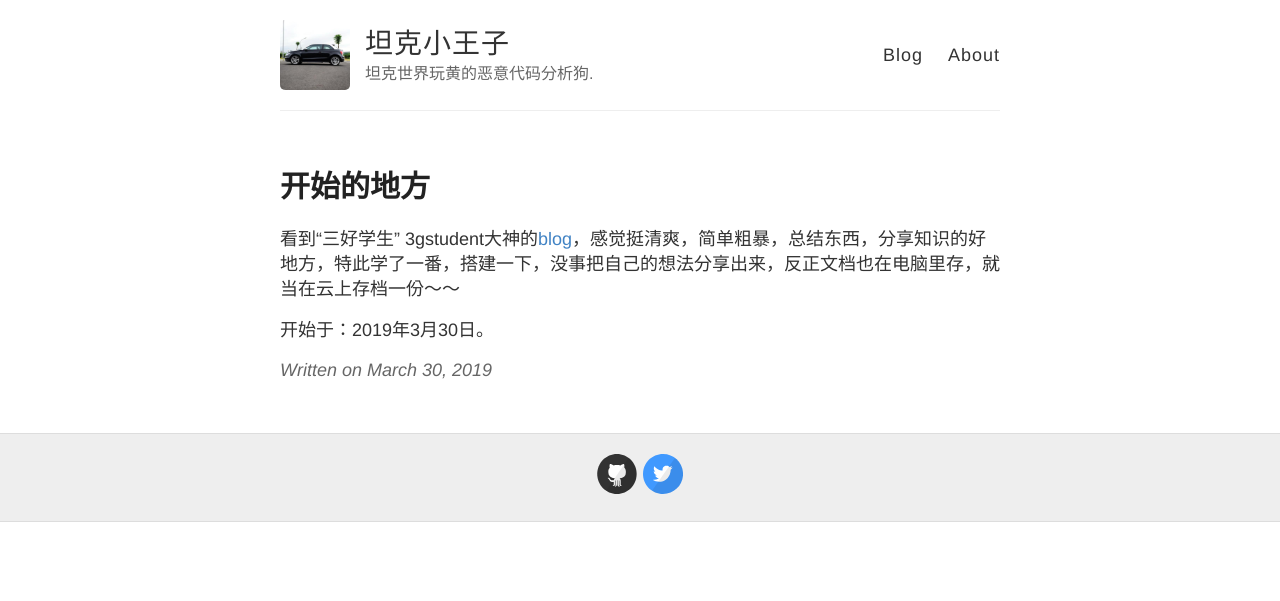
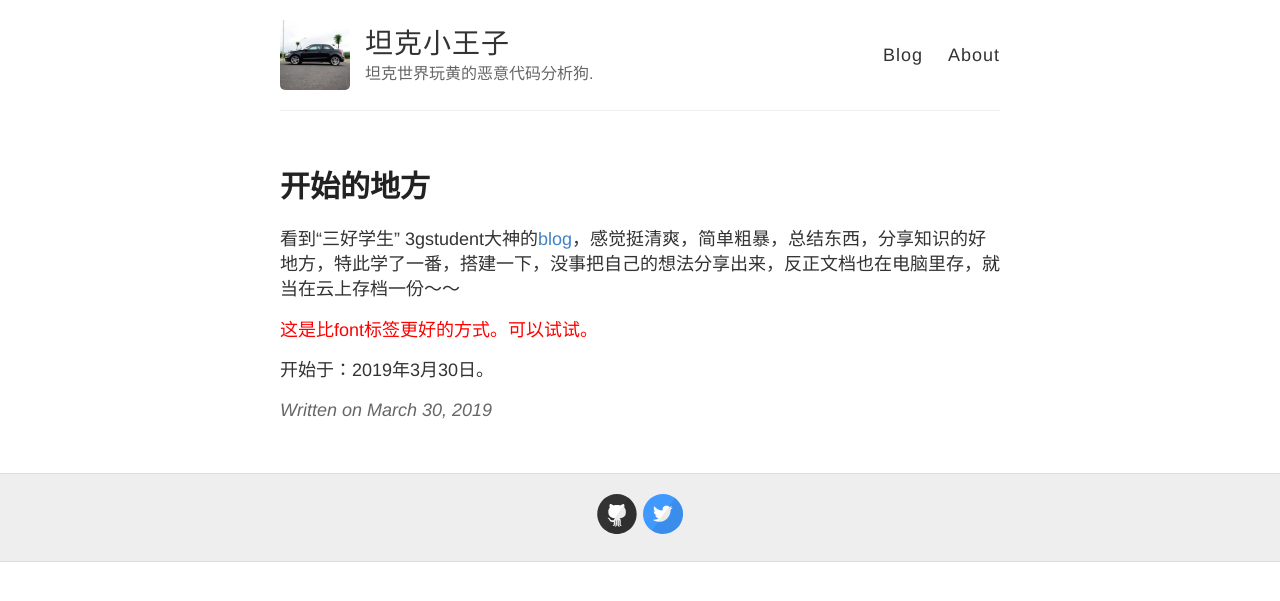
Before and after one commit to kcufId/kcufid.github.io, a Jekyll site: the page built from _posts/2019-03-30-first_post.md, in a window 1280 px wide. Shown: the top 601 px of the page. Built offline with Jekyll 4.4.1, drawn with Linux system fonts in a browser that asks for light colours.

Commit message:
add color

```diff
--- a/_posts/2019-03-30-first_post.md
+++ b/_posts/2019-03-30-first_post.md
@@ -7,4 +7,6 @@ title:  开始的地方
 
 
 
+<span style="color:red;">这是比font标签更好的方式。可以试试。</span>
+
 开始于：2019年3月30日。
```
